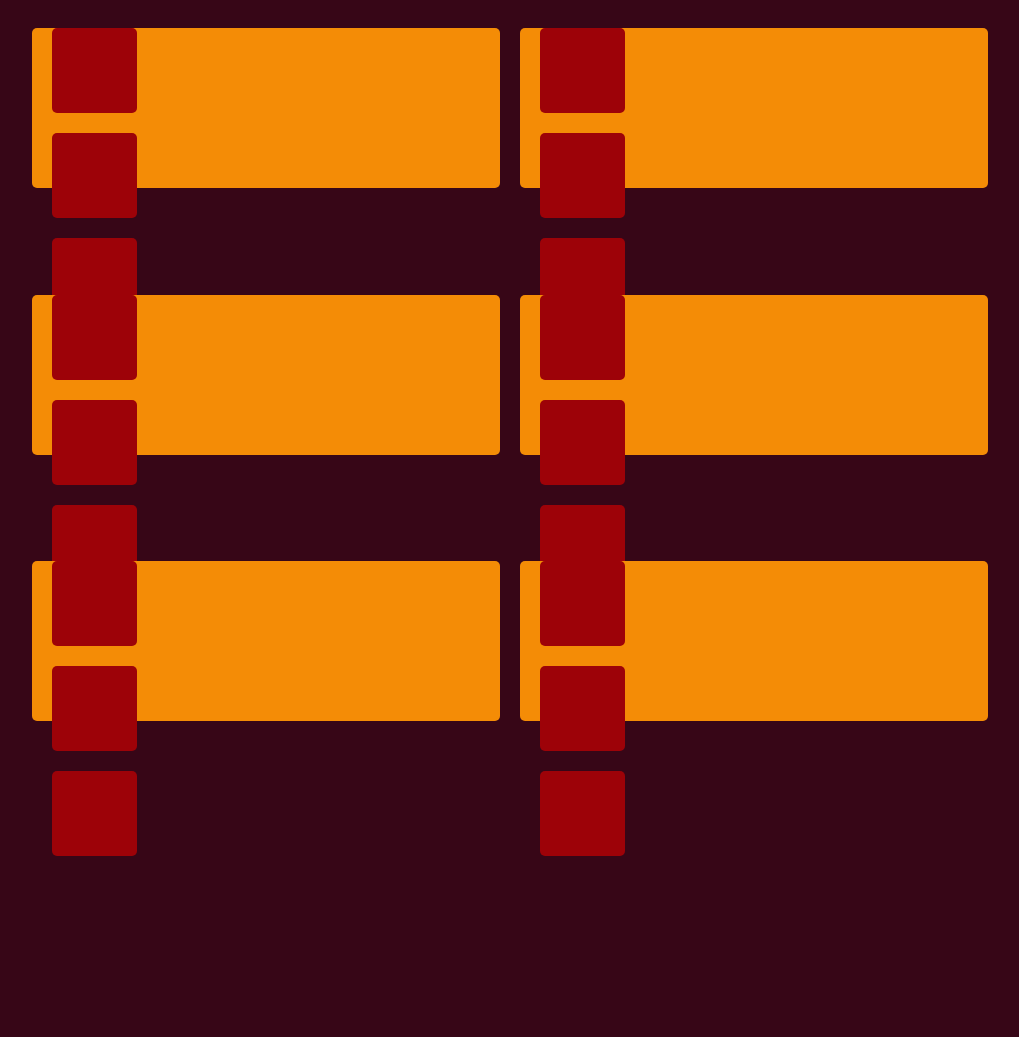
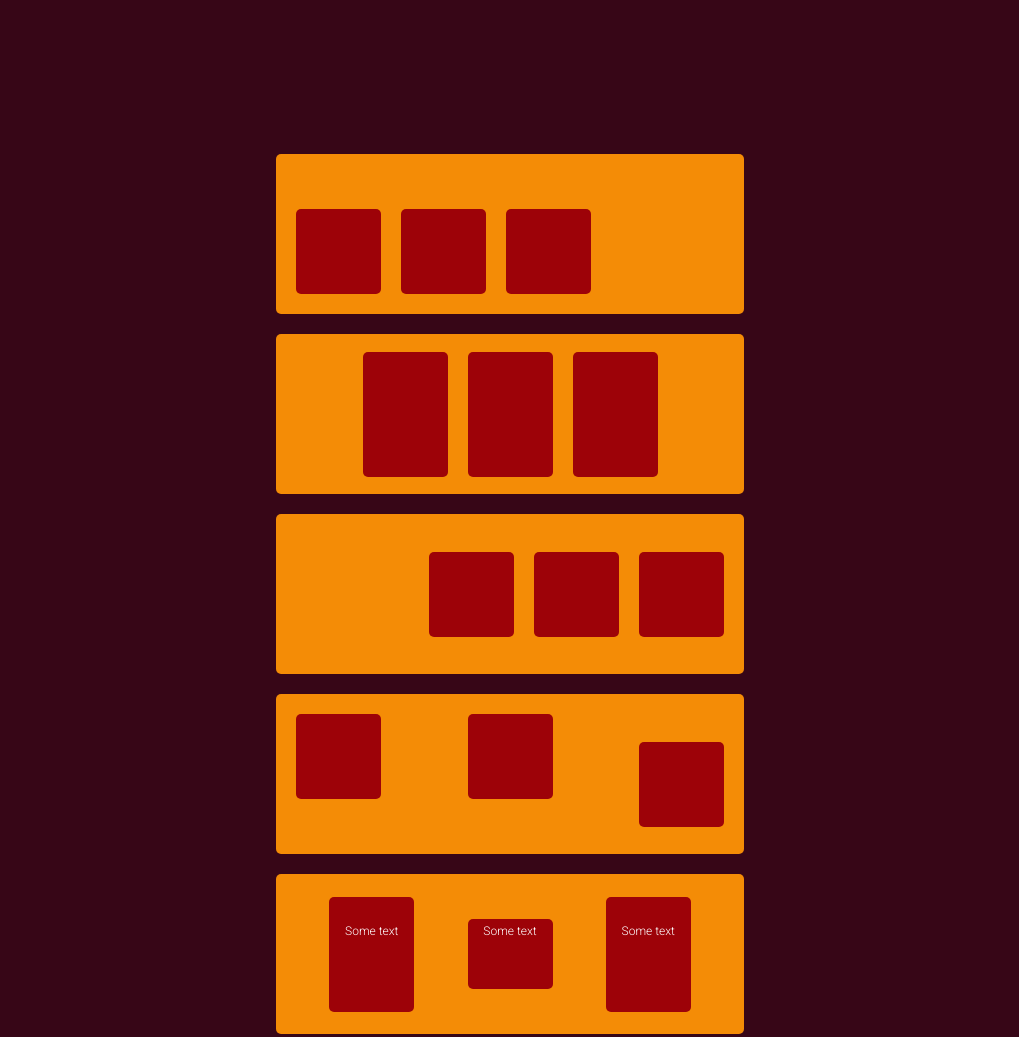
Before and after one commit to ambivalentin/figflex, a plain HTML site: page index.html in a window 1280 px wide. Shown: the top 1037 px of the page, without its empty margins (140-1159 px from the left). Before the commit the page ends 856 px from the top, so only its background shows below. Drawn offline with Linux system fonts and the light colour scheme.

Commit message:
FInal version

```diff
--- a/index.html
+++ b/index.html
@@ -2,13 +2,18 @@
 <html lang="en">
   <head>
     <title>Figma Flexbox</title>
-    <meta charset="UTF-8">
-    <meta name="viewport" content="width=device-width, initial-scale=1.0">
-    <link rel="stylesheet" href="styles/style.css">
+    <meta charset="UTF-8" />
+    <meta name="viewport" content="width=device-width, initial-scale=1.0" />
+    <link rel="stylesheet" href="styles/style.css" />
+    <link rel="preconnect" href="https://fonts.googleapis.com" />
+    <link rel="preconnect" href="https://fonts.gstatic.com" crossorigin />
+    <link
+      href="https://fonts.googleapis.com/css2?family=Roboto:ital,wght@0,100..900;1,100..900&display=swap"
+      rel="stylesheet"
+    />
   </head>
   <body>
     <section class="container">
-
       <div class="box-one">
         <div class="box-one__sq"></div>
         <div class="box-one__sq"></div>
@@ -16,33 +21,43 @@
       </div>
 
       <div class="box-two">
+        <div class="box-two-sub">
           <div class="box-two__sq"></div>
           <div class="box-two__sq"></div>
           <div class="box-two__sq"></div>
         </div>
+      </div>
 
       <div class="box-three">
+        <div class="box-three-sub">
           <div class="box-three__sq"></div>
           <div class="box-three__sq"></div>
           <div class="box-three__sq"></div>
         </div>
+      </div>
 
       <div class="box-four">
-                <div class="box-four__sq"></div>
-                <div class="box-four__sq"></div>
-                <div class="box-four__sq"></div>
+        <div class="box-four__sq_first"></div>
+        <div class="box-four__sq_middle"></div>
+        <div class="box-four__sq_last"></div>
       </div>
 
       <div class="box-five">
-                <div class="box-five__sq"></div>
-                <div class="box-five__sq"></div>
-                <div class="box-five__sq"></div>
+        <div class="box-five__sq_one">
+          <p style="margin: 13px"><br />Some text</p>
+        </div>
+        <div class="box-five__sq_two">
+          <p>Some text</p>
+        </div>
+        <div class="box-five__sq_three">
+          <p style="margin: 13px"><br />Some text</p>
+        </div>
       </div>
 
       <div class="box-six">
-                <div class="box-six__sq"></div>
-                <div class="box-six__sq"></div>
-                <div class="box-six__sq"></div>
+        <div class="box-six__sq_first"></div>
+        <div class="box-six__sq_wide"></div>
+        <div class="box-six__sq_last"></div>
       </div>
     </section>
   </body>
--- a/styles/style.css
+++ b/styles/style.css
@@ -1,240 +1,214 @@
-.body, html {
+body {
   background-color: #370617;
 }
 
 .container {
-    /* can't seem to figure out proper method of aligning
-    boxes according to example
+  min-height: 100vh;
+  max-width: fit-content;
   display: flex;
   flex-wrap: wrap;
-    justify-content:center;
-    margin: 98px 90px 98px 90px;
-    position: relative; */
-    min-height: 100vh;
-    display: flex;
-    flex-wrap: wrap;
-    justify-content: center;
+  justify-content: space-evenly;
   background-color: #370617;
+  margin-left: 10%;
+  margin-right: 10%;
+  padding: 10%;
 }
-
-.box-one{
-    /* height: 160px;
-    width: 468px;
-    background-color: #F48C06;
-    border-radius: 8px;
-    justify-content: center;
-    margin:20px 20px 20px 20px; */
+/* Nearly identical copy with minor
+    difference of alignment between boxes in #2 & #4 */
+.box-one {
   width: 468px;
   height: 160px;
   margin-top: 20px;
   margin-left: 20px;
-    display: inline;
-    justify-content: space-around;
+  display: flex;
+  justify-content: flex-start;
   align-items: flex-end;
-    background-color: #F48C06;
+  background-color: #f48c06;
   border-radius: 5px;
 }
-
-/*
-.one {
-    display: flex;
-    justify-content: space-around;
-    align-items: baseline;
-    padding: 40px;
-}
-*/
 
 .box-one__sq {
   height: 85px;
   width: 85px;
-    background-color: #9D0208;
+  background-color: #9d0208;
   border-radius: 5px;
   margin-left: 20px;
   margin-bottom: 20px;
-
 }
 
-.box-two{
-    /* height: 160px;
-    width: 468px;
-    background-color: #F48C06;
-    border-radius: 8px;
-    justify-content: center;
-    margin:20px 20px 20px 20px; */
+.box-two {
   width: 468px;
   height: 160px;
   margin-top: 20px;
   margin-left: 20px;
-    display: inline;
-    justify-content: flex-start;
-    align-items: flex-end;
-    background-color: #F48C06;
+  display: flex;
+  justify-content: center;
+  background-color: #f48c06;
   border-radius: 5px;
 }
 
-/*
-.one {
+.box-two-sub {
   display: flex;
-    justify-content: space-around;
-    align-items: baseline;
-    padding: 40px;
+  margin: 0 20px;
+  gap: 20px;
 }
-*/
 
 .box-two__sq {
-    height: 85px;
+  height: 125px;
   width: 85px;
-    background-color: #9D0208;
+  background-color: #9d0208;
   border-radius: 5px;
-    margin-left: 20px;
-    margin-bottom: 20px;
-
+  margin: auto;
 }
 
 .box-three {
-    /* height: 160px;
-    width: 468px;
-    background-color: #F48C06;
-    border-radius: 8px;
-    justify-content: center;
-    margin:20px 20px 20px 20px; */
   width: 468px;
   height: 160px;
   margin-top: 20px;
   margin-left: 20px;
-    display: inline;
-    justify-content: flex-start;
-    align-items: flex-end;
-    background-color: #F48C06;
+  display: flex;
+  justify-content: flex-end;
+  background-color: #f48c06;
   border-radius: 5px;
 }
 
-/*
-.one {
+.box-three-sub {
+  margin: 20px 20px;
   display: flex;
-    justify-content: space-around;
-    align-items: baseline;
-    padding: 40px;
+  gap: 20px;
 }
-*/
 
 .box-three__sq {
   height: 85px;
   width: 85px;
-    background-color: #9D0208;
+  background-color: #9d0208;
   border-radius: 5px;
-    margin-left: 20px;
-    margin-bottom: 20px;
-
+  margin: auto;
 }
 
 .box-four {
-    /* height: 160px;
-    width: 468px;
-    background-color: #F48C06;
-    border-radius: 8px;
-    justify-content: center;
-    margin:20px 20px 20px 20px; */
   width: 468px;
   height: 160px;
   margin-top: 20px;
   margin-left: 20px;
-    display: inline;
-    justify-content: flex-start;
-    align-items: flex-end;
-    background-color: #F48C06;
+  display: flex;
+  justify-content: space-between;
+  align-items: flex-start;
+  background-color: #f48c06;
   border-radius: 5px;
 }
 
-/*
-.one {
-    display: flex;
-    justify-content: space-around;
-    align-items: baseline;
-    padding: 40px;
-}
-*/
-
-.box-four__sq {
+.box-four__sq_first {
   height: 85px;
   width: 85px;
-    background-color: #9D0208;
+  background-color: #9d0208;
   border-radius: 5px;
+  margin-top: 20px;
   margin-left: 20px;
-    margin-bottom: 20px;
+}
 
+.box-four__sq_middle {
+  height: 85px;
+  width: 85px;
+  background-color: #9d0208;
+  border-radius: 5px;
+  margin-top: 20px;
+  margin-left: 20px;
+  margin-right: 20px;
+}
+.box-four__sq_last {
+  height: 85px;
+  width: 85px;
+  background-color: #9d0208;
+  border-radius: 5px;
+  margin-top: 20px;
+  margin-right: 20px;
+  align-self: center;
 }
 
 .box-five {
-    /* height: 160px;
-    width: 468px;
-    background-color: #F48C06;
-    border-radius: 8px;
-    justify-content: center;
-    margin:20px 20px 20px 20px; */
   width: 468px;
   height: 160px;
   margin-top: 20px;
   margin-left: 20px;
-    display: inline;
-    justify-content: flex-start;
-    align-items: flex-end;
-    background-color: #F48C06;
+  display: flex;
+  justify-content: space-evenly;
+  background-color: #f48c06;
   border-radius: 5px;
+  text-align: center;
 }
 
-/*
-.one {
-    display: flex;
-    justify-content: space-around;
-    align-items: baseline;
-    padding: 40px;
+p {
+  color: white;
+  font-family: "Roboto", serif;
+  text-align: center;
+  font-size: 12px;
+  font-weight: 300;
+  margin-top: 5px;
 }
-*/
 
-.box-five__sq {
-    height: 85px;
+.box-five__sq_one {
+  height: 115px;
   width: 85px;
-    background-color: #9D0208;
+  background-color: #9d0208;
   border-radius: 5px;
-    margin-left: 20px;
-    margin-bottom: 20px;
+  margin: auto;
+}
 
+.box-five__sq_two {
+  height: 70px;
+  width: 85px;
+  background-color: #9d0208;
+  border-radius: 5px;
+  margin-top: auto;
+  margin-bottom: auto;
+}
+
+.box-five__sq_three {
+  height: 115px;
+  width: 85px;
+  background-color: #9d0208;
+  border-radius: 5px;
+  margin: auto;
 }
 
 .box-six {
-    /* height: 160px;
-    width: 468px;
-    background-color: #F48C06;
-    border-radius: 8px;
-    justify-content: center;
-    margin:20px 20px 20px 20px; */
   width: 468px;
   height: 160px;
   margin-top: 20px;
   margin-left: 20px;
-    display: inline;
-    justify-content: flex-start;
-    align-items: flex-end;
-    background-color: #F48C06;
+  display: flex;
+  justify-content: center;
+  flex-direction: row;
+  background-color: #f48c06;
   border-radius: 5px;
 }
 
-/*
-.one {
-    display: flex;
-    justify-content: space-around;
-    align-items: baseline;
-    padding: 40px;
-}
-*/
-
-.box-six__sq {
+.box-six__sq_first {
   height: 85px;
   width: 85px;
-    background-color: #9D0208;
+  background-color: #9d0208;
   border-radius: 5px;
+  margin-top: auto;
+  margin-bottom: auto;
+}
+
+.box-six__sq_wide {
+  height: 85px;
+  width: 165px;
+  background-color: #9d0208;
+  border-radius: 5px;
+  margin-top: auto;
+  margin-bottom: auto;
   margin-left: 20px;
-    margin-bottom: 20px;
+  margin-right: 20px;
+}
 
+.box-six__sq_last {
+  height: 85px;
+  width: 85px;
+  background-color: #9d0208;
+  border-radius: 5px;
+  margin-top: auto;
+  margin-bottom: auto;
 }
```
Lines whose indentation alone changed are shown as unchanged.
